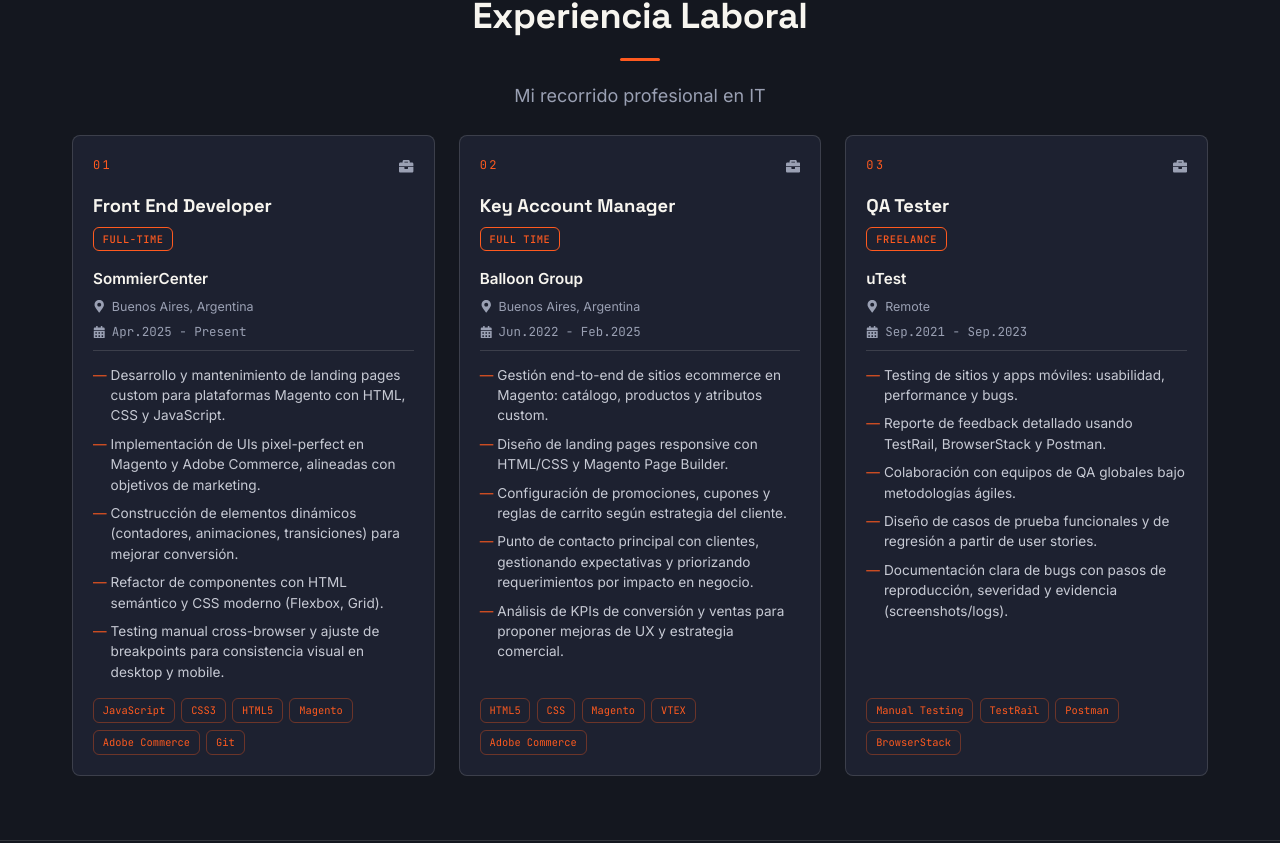
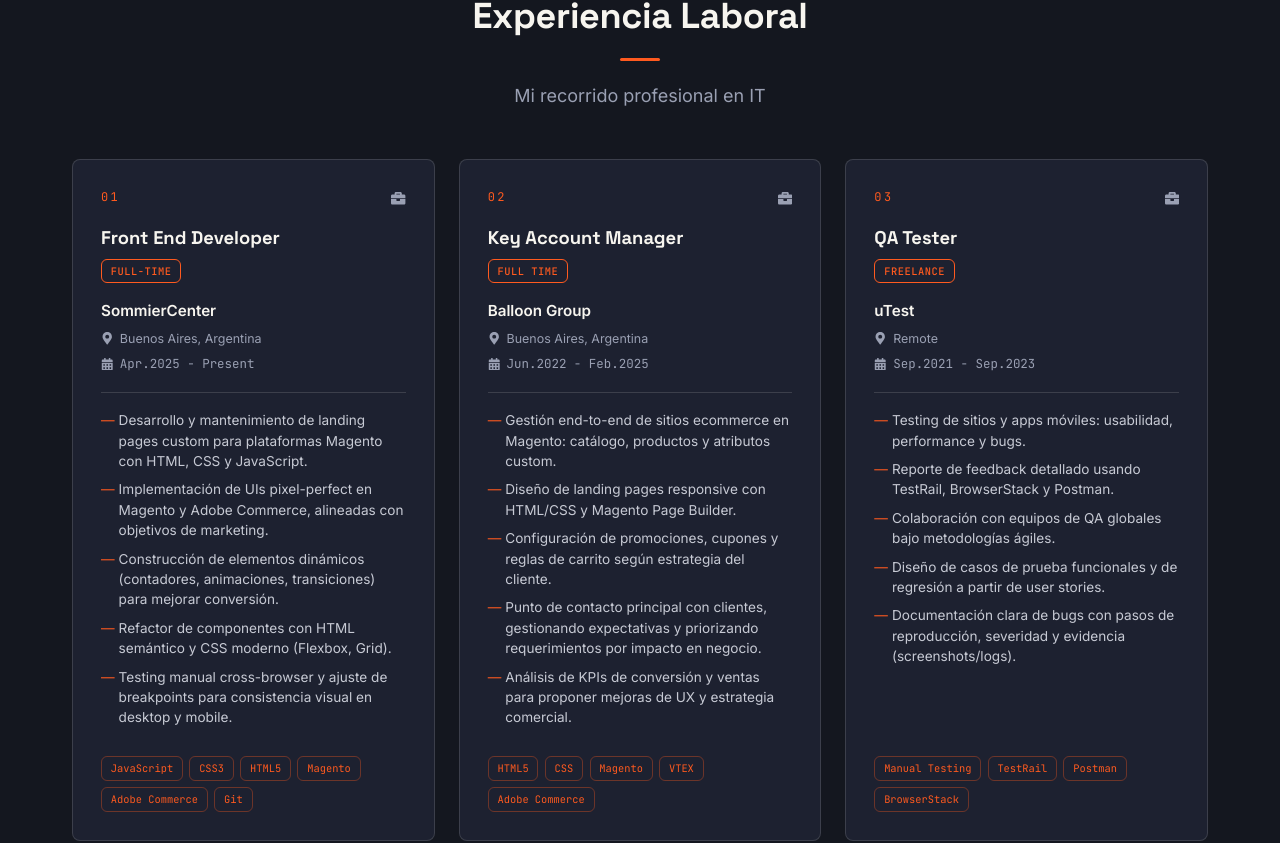
Before and after one commit to IgnacioDN/Portfolio, a React (Vite) app in the folder Portfolio-Project/: page / in a window 1280 px wide. Shown: the part 1490-2333 px from the top of the page. Built offline with nearby package versions, Linux system fonts and the light colour scheme.

Commit message:
Refactor Experience.css for layout improvements
Updated styles for experience section, including padding adjustments and margin changes for better layout.

```diff
--- a/Portfolio-Project/src/styles/Experience.css
+++ b/Portfolio-Project/src/styles/Experience.css
@@ -11,10 +11,10 @@
 }
 
 .experience-section .section-header::before { color: var(--signal); }
-.experience-section .section-header {margin-bottom: 1.5rem !important;}
-.experience-section .section-title {color: var(--paper);}
-.experience-section .section-subtitle {color: var(--text-on-dark-muted);}
+.experience-section .section-title { color: var(--paper); }
+.experience-section .section-subtitle { color: var(--text-on-dark-muted); }
 
+/* Grid horizontal: 3 puestos lado a lado, sin timeline vertical */
 .experience-grid {
   display: grid;
   grid-template-columns: repeat(3, 1fr);
@@ -25,7 +25,7 @@
   background: var(--ink-soft);
   border: 1px solid var(--line-dark);
   border-radius: var(--border-radius-lg);
-  padding: 1.25rem !important;
+  padding: 1.75rem;
   display: flex;
   flex-direction: column;
   transition: border-color 0.25s ease, transform 0.25s ease, opacity 0.5s ease,
@@ -98,9 +98,9 @@
 .experience-meta {
   display: flex;
   flex-direction: column;
-    gap: .35rem;
-    margin-bottom: .85rem;
-    padding-bottom: .5rem;
+  gap: 0.35rem;
+  margin-bottom: 1.1rem;
+  padding-bottom: 1.1rem;
   border-bottom: 1px solid var(--line-dark);
 }
 
@@ -127,7 +127,7 @@
 .experience-description {
   list-style: none;
   padding: 0;
-    margin: 0 0 0.5rem;
+  margin: 0 0 1.25rem 0;
   flex-grow: 1;
 }
 
@@ -176,7 +176,7 @@
     padding: .25rem 1.25rem .5rem;
     -webkit-overflow-scrolling: touch;
     scrollbar-width: none;
-    touch-action: pan-x;
+    touch-action: pan-x pan-y;
     overscroll-behavior-x: contain;
   }
 
@@ -249,14 +249,6 @@
   display: none;
 }
 
-.title-underline {
-    width: 40px;
-    height: 3px;
-    background: var(--signal);
-    margin: 0 auto 1.25rem !important;
-    border-radius: 2px;
-}
-
 @media (max-width: 900px) {
   .experience-dots {
     display: flex;
```
Lines whose indentation alone changed are shown as unchanged.
